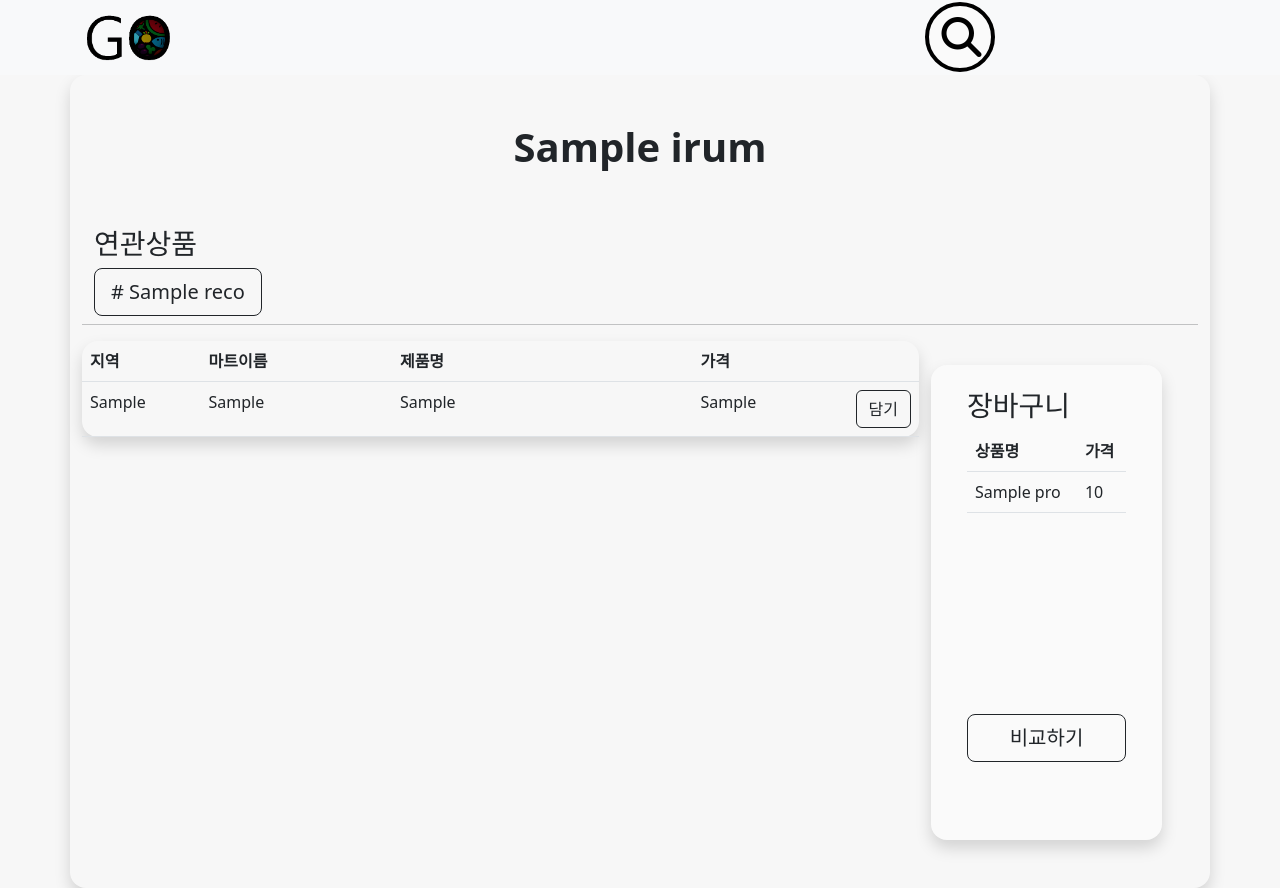
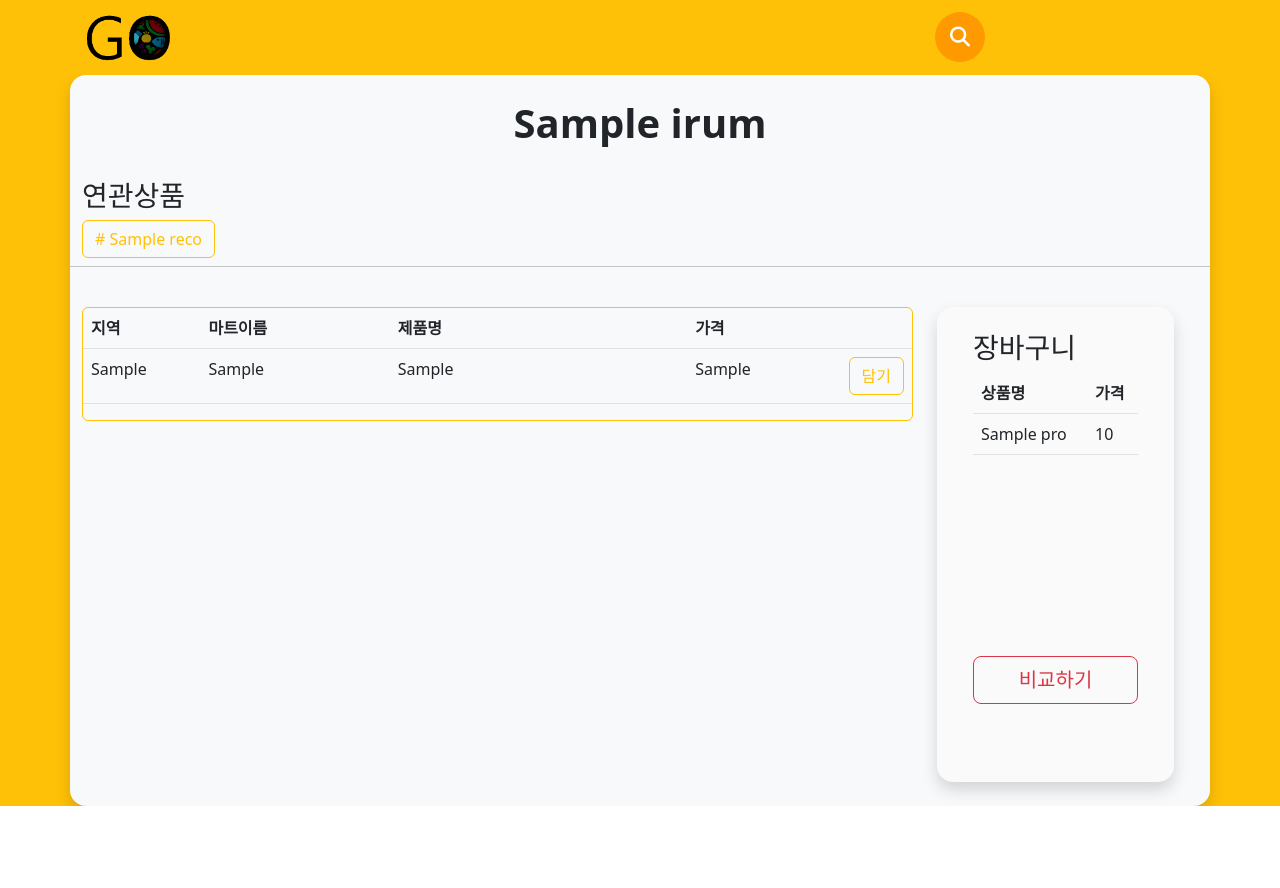
Before and after one commit to kjh000/FinalProject_one, a Django app: template project_app/templates/finder.html in a window 1280 px wide. After the commit the page ends 806 px from the top, so only its background shows below. Run offline with Django 4.2, Linux system fonts and the light colour scheme; the template is opened without the code that fills it: most values are stand-ins (such as "Sample title", 1, 10 or a date in 2020); some libraries are stand-ins or nearby versions.

Commit message:
검색창 및 지역검색 추가 색상 추가

```diff
--- a/project_app/static/css/go.css
+++ b/project_app/static/css/go.css
@@ -1,5 +1,5 @@
 @charset "UTF-8";
-body {background-color:rgba(247, 247, 247);}
+body {background-color:#ffc107;}
 img {width :30%;height:30%;}
 .a{
 	height:2rem;
@@ -38,45 +38,60 @@ img {width :30%;height:30%;}
     left: 75%;
     transform: translate(-50%,-50%);
 }
-.input {
-    padding: 10px;
-    width: 70px;
-    height: 70px;
-    background: none;
-    border: 4px solid #000000;
-    border-radius: 50px;
-    box-sizing: border-box;
-    font-family: Comic Sans MS;
-    font-size: 26px;
-    color: #000000;
-    background-color: rgba(250, 250, 250);
-    outline: none;
-    transition: .5s;
+*{
+  box-sizing: border-box;
 }
-.box:hover input{
-    width: 300px;
-    border-radius: 10px;
+.search-box{
+  width: fit-content;
+  height: fit-content;
+  position: relative;
 }
-i{
-    position: absolute;
-    top: 50%;
-    right: -6.5px;
-    transform: translate(-50%,-50%);
-    font-size: 40px;
-    color: #000000;
-    transition: .2s;
-    background-color: rgba(250, 250, 250);
+.input-search{
+  height: 50px;
+  width: 50px;
+  border-style: none;
+  padding: 10px;
+  font-size: 18px;
+  letter-spacing: 2px;
+  outline: none;
+  border-radius: 25px;
+  transition: all .5s ease-in-out;
+  background-color:#FF9900;
+  padding-right:40px;
+  color:#fff;
 }
-.box:hover i{
-    opacity: 0;
-    z-index: -1;
+.input-search::placeholder{
+  color:rgba(255,255,255,.5);
+  font-size: 18px;
+  letter-spacing: 2px;
+  font-weight: 100;
 }
-.center:hover input{
-    width: 300px;
-    border-radius: 10px;
+.btn-search{
+  width: 50px;
+  height: 50px;
+  border-style: none;
+  font-size: 20px;
+  font-weight: bold;
+  outline: none;
+  cursor: pointer;
+  border-radius: 50%;
+  position: absolute;
+  right: 0px;
+  color:#ffffff ;
+  background-color:transparent;
+  pointer-events: painted;
 }
-
-.center:hover i{
-    opacity: 0;
-    z-index: -1;
+.btn-search:focus ~ .input-search{
+  width: 300px;
+  border-radius: 0px;
+  background-color: transparent;
+  border-bottom:1px solid rgba(255,255,255,.5);
+  transition: all 500ms cubic-bezier(0, 0.110, 0.35, 2);
 }
+.input-search:focus{
+  width: 300px;
+  border-radius: 0px;
+  background-color: transparent;
+  border-bottom:1px solid rgba(255,255,255,.5);
+  transition: all 500ms cubic-bezier(0, 0.110, 0.35, 2);
+}
--- a/project_app/templates/finder.html
+++ b/project_app/templates/finder.html
@@ -17,28 +17,29 @@
 
 </script>
 </head>
-<body>
-<nav class="navbar navbar-expand-lg navbar-light bg-light">
+<body class="bg-warning">
+<nav class="navbar navbar-expand-lg rounded-4 navbar-dark bg-warning">
 	<div class="container">
 		<a class="navbar-brand" href="#"><img src='../static/img/GO.png'></a>
 		<div class="box">
 	        <form action="show" method="post">{% csrf_token %}
-	        	<input type="hidden" name = "products" value = "{{products}}"/>
-	        	<input type="hidden" name = "searchLoc" value = "{{loc}}"/>
-	            <input type="text" class="input" name="searchInput" id="searchInput">
-
+	        	<div class="search-box">
+	        		<input type="hidden" name = "products" value = "{{products}}"/>
+	        		<input type="hidden" name = "searchLoc" value = "{{loc}}"/>
+					<button class="btn-search"><i class="fas fa-search"></i></button>
+					<input type="text" class="input-search" name="searchInput" id="searchInput" placeholder="상품을 입력해주세요...">
+				</div>
 	        </form>
-	        <i class="fas fa-search"></i>
 	    </div>
 	</div>
 </nav>
-<div class="container rounded-4 shadow p-4">
+<div class="container rounded-4 shadow bg-light">
 	<div class="row p-4">
 		<div class="col text-center ">
 			<h1><strong>{{irum}}</strong></h1>
 		</div>
 	</div>
-	<div class="row pt-4">
+	<div class="row">
 
 		<h3>연관상품</h3>
 		{% for i in reco %}
@@ -52,7 +53,7 @@
                 <input type="hidden" name = "g_tot" value = "{{g_tot}}"/>
                 <input type="hidden" name = "f_tot" value = "{{f_tot}}"/>
                 <input type="hidden" name = "searchLoc" value = "{{loc}}"/>
-           	 	<button type="submit" class="btn btn-outline-dark mb-2 btn-lg"># {{i}}</button>
+           	 	<button type="submit" class="btn btn-outline-warning mb-2"># {{i}}</button>
            	 </form>
 
         {% endfor %}
@@ -60,9 +61,9 @@
 	</div>
 	<div class="row">
     	<hr/>
-        <div class="col-md-9">
-			<div class="row item">
-				<table class="table table-hover p-4 rounded-4 shadow">
+        <div class="col-md-9 p-4">
+			<div class="row item rounded border border-warning">
+				<table class="table table-hover">
 					<thead>
 						<tr>
 							<th style="width: 15%">지역</th>
@@ -86,7 +87,7 @@
 								<form action="basket" name="frm2" method="post" onsubmit="return chk()">{% csrf_token %} <!-- target="if" -->
 									<input type="hidden" name="name" id="name" value="{{df.4}}" readonly/>
 									<input type="hidden" name="price" id="price" value="{{df.5}}" readonly/>
-									<input class="btn btn-outline-dark" type="submit" value="담기" >
+									<input class="btn btn-outline-warning" type="submit" value="담기" >
 								</form>
 							</td>
 						</tr>
@@ -131,7 +132,7 @@
 	                    <input type="hidden" name = "tot" value = "{{tot}}"/>
 	                    <input type="hidden" name = "g_tot" value = "{{g_tot}}"/>
 	                    <input type="hidden" name = "f_tot" value = "{{f_tot}}"/>
-	                    <button class="w-100 mb-2 btn btn-lg btn-outline-dark rounded-3" type="submit">비교하기</button>
+	                    <button class="w-100 mb-2 btn btn-lg btn-outline-danger rounded-3" type="submit">비교하기</button>
 	               </form>
 				</div>
 			</div>
```
Also changed, not shown: project_app/templates/main.html (+27 -3 lines), project_app/templates/receipt.html (+5 -7 lines), db.sqlite3.
